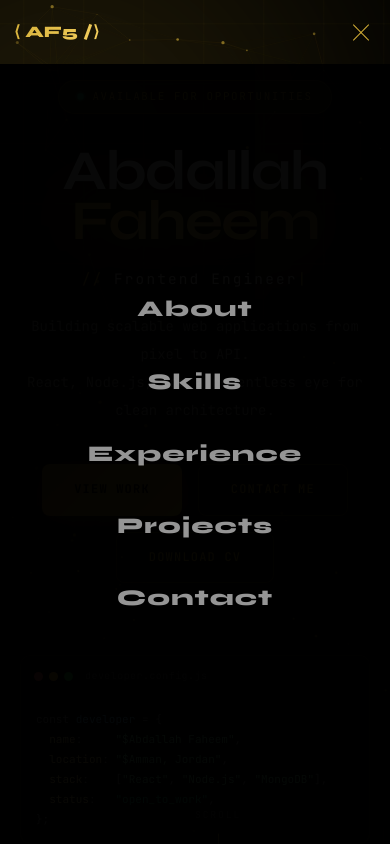
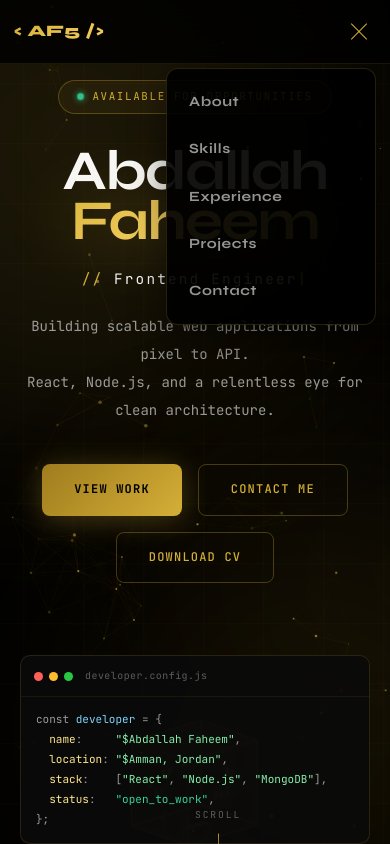
Before and after one commit to Abdaallah-Faheem5/Portfolio, a React (Vite) app: page / in a window 390 px wide. Both pictures are taken after a click on the button "Toggle menu". Shown: the top 844 px of the page. Built offline with nearby package versions, Linux system fonts and the light colour scheme.

Commit message:
Final Portfolio

```diff
--- a/src/components/Hero.css
+++ b/src/components/Hero.css
@@ -504,6 +504,7 @@
 @media (max-width: 900px) {
   .hero {
     padding-top: 90px;
+    padding-bottom: 250px;
   }
 
   .hero-content {
@@ -527,13 +528,61 @@
   }
 
   .hero-3d-scene {
+    position: absolute;
+    top: auto;
+    bottom: 22px;
+    right: 50%;
+    width: clamp(180px, 44vw, 280px);
+    opacity: 0.48;
+    transform: translateX(50%) rotateX(-10deg) rotateY(10deg);
+    transition: none;
+    filter: saturate(0.85);
+    animation: sceneDrift 8s ease-in-out infinite;
+  }
+
+  .scene-chip {
     display: none;
+  }
+
+  .scene-cube {
+    width: 92px;
+    height: 92px;
+  }
+
+  .cube-front {
+    transform: translateZ(46px);
+  }
+
+  .cube-back {
+    transform: rotateY(180deg) translateZ(46px);
+  }
+
+  .cube-right {
+    transform: rotateY(90deg) translateZ(46px);
+  }
+
+  .cube-left {
+    transform: rotateY(-90deg) translateZ(46px);
+  }
+
+  .cube-top {
+    transform: rotateX(90deg) translateZ(46px);
+  }
+
+  .cube-bottom {
+    transform: rotateX(-90deg) translateZ(46px);
   }
 }
 
 @media (max-width: 480px) {
   .hero {
     padding: 80px 20px 60px;
+  }
+
+  .hero-3d-scene {
+    width: clamp(160px, 52vw, 230px);
+    bottom: 16px;
+    opacity: 0.4;
   }
 }
 
@@ -556,3 +605,14 @@
     animation: none !important;
   }
 }
+
+@keyframes sceneDrift {
+  0%,
+  100% {
+    transform: translateX(50%) rotateX(-10deg) rotateY(10deg) translateY(0);
+  }
+
+  50% {
+    transform: translateX(50%) rotateX(-14deg) rotateY(16deg) translateY(-8px);
+  }
+}
--- a/src/components/Hero.jsx
+++ b/src/components/Hero.jsx
@@ -174,8 +174,7 @@ export default function Hero() {
           <span className="cube-face cube-bottom">REACT</span>
         </div>
 
-        <span className="scene-chip chip-2">Node.js</span>
-        <span className="scene-chip chip-3">MongoDB</span>
+
       </div>
 
       <div className="hero-content">
--- a/src/components/Navbar.css
+++ b/src/components/Navbar.css
@@ -1,67 +1,181 @@
 .navbar {
-  position: fixed; top: 0; left: 0; right: 0; z-index: 200;
-  padding: 0 40px; height: 64px;
-  display: flex; align-items: center; justify-content: space-between;
-  transition: all 0.4s ease;
+  position: fixed;
+  top: 0;
+  left: 0;
+  right: 0;
+  z-index: 200;
+  height: 64px;
+  padding: 0 40px;
+  display: flex;
+  align-items: center;
+  justify-content: space-between;
+  transition: background 0.3s ease, border-color 0.3s ease, backdrop-filter 0.3s ease;
 }
+
 .navbar.scrolled {
   backdrop-filter: blur(20px);
-  background: rgba(0,0,0,0.8);
-  border-bottom: 1px solid rgba(212,175,55,0.12);
+  background: rgba(0, 0, 0, 0.82);
+  border-bottom: 1px solid rgba(212, 175, 55, 0.12);
 }
+
 .nav-logo {
-  font-family: 'Syne', sans-serif; font-weight: 800; font-size: 1.1rem;
-  background: linear-gradient(135deg, #D4AF37, #F5D061);
-  -webkit-background-clip: text; -webkit-text-fill-color: transparent;
-  background-clip: text; text-decoration: none;
+  font-family: 'Syne', sans-serif;
+  font-weight: 800;
+  font-size: 1.1rem;
+  background: linear-gradient(135deg, #d4af37, #f5d061);
+  -webkit-background-clip: text;
+  -webkit-text-fill-color: transparent;
+  background-clip: text;
+  text-decoration: none;
 }
-.nav-links { display: flex; gap: 32px; list-style: none; }
+
+.nav-links {
+  display: flex;
+  gap: 32px;
+  list-style: none;
+}
+
 .nav-links a {
-  color: rgba(248,248,248,0.6); text-decoration: none; font-size: 0.72rem;
-  letter-spacing: 0.12em; text-transform: uppercase;
-  position: relative; transition: color 0.3s;
+  color: rgba(248, 248, 248, 0.6);
+  text-decoration: none;
+  font-size: 0.72rem;
+  letter-spacing: 0.12em;
+  text-transform: uppercase;
+  position: relative;
+  transition: color 0.3s;
 }
+
 .nav-links a::after {
-  content: ''; position: absolute; bottom: -2px; left: 0; right: 100%;
-  height: 1px; background: var(--gold);
+  content: '';
+  position: absolute;
+  bottom: -2px;
+  left: 0;
+  right: 100%;
+  height: 1px;
+  background: var(--gold);
   transition: right 0.3s ease;
 }
-.nav-links a:hover { color: var(--gold); }
-.nav-links a:hover::after { right: 0; }
 
-/* hamburger */
+.nav-links a:hover {
+  color: var(--gold);
+}
+
+.nav-links a:hover::after {
+  right: 0;
+}
+
 .hamburger {
-  display: none; flex-direction: column; gap: 5px;
-  background: none; border: none; cursor: pointer; padding: 4px;
+  display: none;
+  flex-direction: column;
+  gap: 5px;
+  background: none;
+  border: none;
+  cursor: pointer;
+  padding: 8px 6px;
+  z-index: 220;
 }
+
 .hamburger span {
-  display: block; width: 22px; height: 1px;
+  display: block;
+  width: 22px;
+  height: 1px;
   background: var(--gold);
-  transition: all 0.3s ease; transform-origin: center;
+  transition: all 0.3s ease;
+  transform-origin: center;
 }
-.hamburger.open span:nth-child(1) { transform: translateY(6px) rotate(45deg); }
-.hamburger.open span:nth-child(2) { opacity: 0; }
-.hamburger.open span:nth-child(3) { transform: translateY(-6px) rotate(-45deg); }
+
+.hamburger.open span:nth-child(1) {
+  transform: translateY(6px) rotate(45deg);
+}
+
+.hamburger.open span:nth-child(2) {
+  opacity: 0;
+}
+
+.hamburger.open span:nth-child(3) {
+  transform: translateY(-6px) rotate(-45deg);
+}
 
 .mobile-menu {
-  display: none; position: fixed; inset: 0; top: 64px;
-  background: rgba(0,0,0,0.97); flex-direction: column;
-  align-items: center; justify-content: center; gap: 32px;
+  position: fixed;
+  top: 72px;
+  right: 14px;
+  left: auto;
+  width: min(230px, calc(100vw - 28px));
+  height: auto;
+  padding: 12px;
+  display: none;
+  flex-direction: column;
+  align-items: stretch;
+  justify-content: flex-start;
+  gap: 6px;
+  background: rgba(0, 0, 0, 0.92);
+  backdrop-filter: blur(12px);
+  border: 1px solid rgba(212, 175, 55, 0.18);
+  border-radius: 12px;
+  box-shadow: 0 14px 36px rgba(0, 0, 0, 0.45);
+  opacity: 0;
+  visibility: hidden;
+  pointer-events: none;
+  transform: translateY(-8px) scale(0.98);
+  transform-origin: top right;
+  transition: opacity 0.25s ease, transform 0.25s ease, visibility 0.25s ease;
+  z-index: 190;
 }
-.mobile-menu.open { display: flex; }
+
+.mobile-menu.open {
+  opacity: 1;
+  visibility: visible;
+  pointer-events: auto;
+  transform: translateY(0) scale(1);
+}
+
 .mobile-menu a {
-  font-family: 'Syne', sans-serif; font-size: 1.8rem; font-weight: 800;
-  color: var(--text-secondary); text-decoration: none; letter-spacing: 0.05em;
-  transition: color 0.2s;
+  font-family: 'Syne', sans-serif;
+  font-size: 0.95rem;
+  font-weight: 700;
+  color: var(--text-secondary);
+  text-decoration: none;
+  letter-spacing: 0.04em;
+  transition: color 0.2s, background 0.2s;
+  border-radius: 8px;
+  padding: 8px 10px;
 }
-.mobile-menu a:hover { color: var(--gold); }
+
+.mobile-menu a:hover {
+  color: var(--gold);
+  background: rgba(212, 175, 55, 0.08);
+}
 
 @media (max-width: 768px) {
-  .nav-links { display: none; }
-  .hamburger { display: flex; }
+  .nav-links {
+    display: none;
+  }
+
+  .hamburger {
+    display: flex;
+  }
+
+  .mobile-menu {
+    display: flex;
+  }
 }
+
 @media (max-width: 480px) {
-  .navbar { padding: 0 14px; }
-  .nav-logo { font-size: 1rem; }
-  .mobile-menu a { font-size: 1.4rem; }
+  .navbar {
+    padding: 0 14px;
+  }
+
+  .nav-logo {
+    font-size: 1rem;
+  }
+
+  .mobile-menu a {
+    font-size: 0.88rem;
+  }
+
+  .mobile-menu {
+    top: 68px;
+    width: min(210px, calc(100vw - 24px));
+  }
 }
--- a/src/components/Navbar.jsx
+++ b/src/components/Navbar.jsx
@@ -1,4 +1,4 @@
-import { useState, useEffect } from 'react';
+import { useEffect, useState } from 'react';
 import './Navbar.css';
 
 const links = ['About', 'Skills', 'Experience', 'Projects', 'Contact'];
@@ -9,34 +9,62 @@ export default function Navbar() {
 
   useEffect(() => {
     const onScroll = () => setScrolled(window.scrollY > 40);
-    window.addEventListener('scroll', onScroll);
+    window.addEventListener('scroll', onScroll, { passive: true });
     return () => window.removeEventListener('scroll', onScroll);
   }, []);
 
+  useEffect(() => {
+    if (!menuOpen) return undefined;
+
+    const prevOverflow = document.body.style.overflow;
+    const onKeyDown = (event) => {
+      if (event.key === 'Escape') setMenuOpen(false);
+    };
+    const onResize = () => {
+      if (window.innerWidth > 768) setMenuOpen(false);
+    };
+
+    document.body.style.overflow = 'hidden';
+    window.addEventListener('keydown', onKeyDown);
+    window.addEventListener('resize', onResize);
+
+    return () => {
+      document.body.style.overflow = prevOverflow;
+      window.removeEventListener('keydown', onKeyDown);
+      window.removeEventListener('resize', onResize);
+    };
+  }, [menuOpen]);
+
   return (
-    <nav className={`navbar ${scrolled ? 'scrolled' : ''}`}>
-      <a href="#hero" className="nav-logo">⟨ AF5 /⟩</a>
+    <nav className={`navbar ${scrolled || menuOpen ? 'scrolled' : ''}`}>
+      <a href="#hero" className="nav-logo" onClick={() => setMenuOpen(false)}>
+        {'< AF5 />'}
+      </a>
 
       <ul className="nav-links">
-        {links.map(l => (
-          <li key={l}>
-            <a href={`#${l.toLowerCase()}`}>{l}</a>
+        {links.map((link) => (
+          <li key={link}>
+            <a href={`#${link.toLowerCase()}`}>{link}</a>
           </li>
         ))}
       </ul>
 
       <button
         className={`hamburger ${menuOpen ? 'open' : ''}`}
-        onClick={() => setMenuOpen(p => !p)}
+        onClick={() => setMenuOpen((prev) => !prev)}
         aria-label="Toggle menu"
+        aria-expanded={menuOpen}
+        aria-controls="mobile-menu"
       >
-        <span /><span /><span />
+        <span />
+        <span />
+        <span />
       </button>
 
-      <div className={`mobile-menu ${menuOpen ? 'open' : ''}`}>
-        {links.map(l => (
-          <a key={l} href={`#${l.toLowerCase()}`} onClick={() => setMenuOpen(false)}>
-            {l}
+      <div id="mobile-menu" className={`mobile-menu ${menuOpen ? 'open' : ''}`}>
+        {links.map((link) => (
+          <a key={link} href={`#${link.toLowerCase()}`} onClick={() => setMenuOpen(false)}>
+            {link}
           </a>
         ))}
       </div>
```
